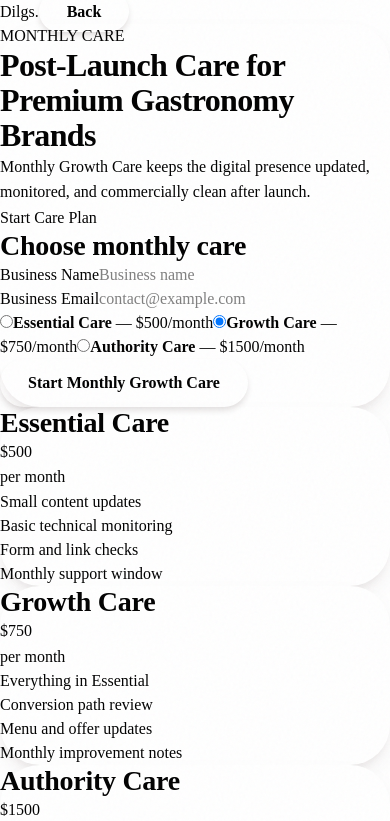
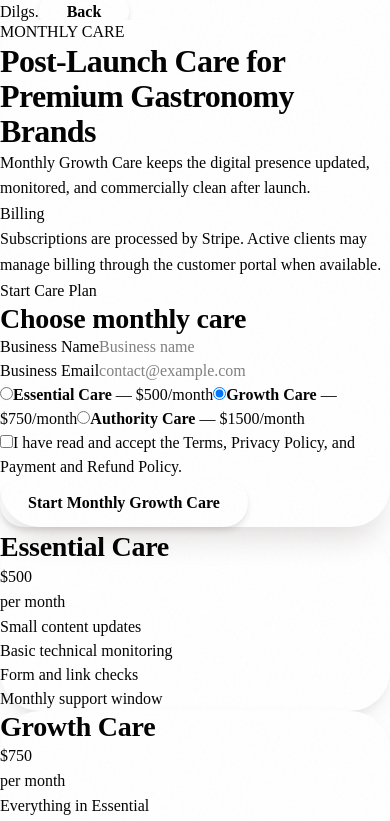
Before and after one commit to Guszts/Dukgs, a React (Vite) app in the folder client/: page /maintenance in a window 390 px wide. Shown: the top 821 px of the page. Built offline with nearby package versions, Linux system fonts and the light colour scheme.

Commit message:
Require legal acceptance for maintenance checkout

```diff
--- a/client/src/pages/Maintenance.tsx
+++ b/client/src/pages/Maintenance.tsx
@@ -15,18 +15,23 @@ export default function Maintenance() {
   const [selectedPlan, setSelectedPlan] = useState("growth");
   const [businessName, setBusinessName] = useState("");
   const [businessEmail, setBusinessEmail] = useState("");
+  const [acceptedTerms, setAcceptedTerms] = useState(false);
   const [loading, setLoading] = useState(false);
   const [error, setError] = useState("");
 
   const startSubscription = async (event: React.FormEvent) => {
     event.preventDefault();
+    if (!acceptedTerms) {
+      setError("You must accept the Terms, Privacy Policy, and Payment Policy before checkout.");
+      return;
+    }
     setLoading(true);
     setError("");
     try {
       const response = await fetch("/api/create-maintenance-subscription-session", {
         method: "POST",
         headers: { "Content-Type": "application/json" },
-        body: JSON.stringify({ selected_plan: selectedPlan, business_name: businessName, business_email: businessEmail }),
+        body: JSON.stringify({ selected_plan: selectedPlan, business_name: businessName, business_email: businessEmail, legal_accepted: acceptedTerms }),
       });
       const data = await response.json();
       if (!response.ok) throw new Error(data?.error || "Subscription checkout could not be created.");
@@ -49,56 +54,25 @@ export default function Maintenance() {
         <div className="bento-card bg-white rounded-[40px] sm:rounded-[54px] border-[3px] border-brand-brown p-6 sm:p-8 md:p-12">
           <div className="grid grid-cols-1 lg:grid-cols-12 gap-10 lg:gap-14 items-start">
             <div className="lg:col-span-5 space-y-5">
-              <div className="flex gap-2 items-center">
-                <span className="w-2.5 h-7 bg-brand-orange/80 rounded-full rotate-12" />
-                <span className="w-2.5 h-8 bg-brand-orange rounded-full -rotate-12" />
-                <span className="w-2.5 h-7 bg-brand-orange/80 rounded-full rotate-6" />
-                <span className="text-xs font-mono tracking-widest text-brand-brown/60 uppercase ml-2">MONTHLY CARE</span>
-              </div>
+              <div className="flex gap-2 items-center"><span className="w-2.5 h-7 bg-brand-orange/80 rounded-full rotate-12" /><span className="w-2.5 h-8 bg-brand-orange rounded-full -rotate-12" /><span className="w-2.5 h-7 bg-brand-orange/80 rounded-full rotate-6" /><span className="text-xs font-mono tracking-widest text-brand-brown/60 uppercase ml-2">MONTHLY CARE</span></div>
               <h1 className="font-display text-4xl sm:text-5xl text-brand-brown uppercase leading-tight tracking-tight font-black">Post-Launch Care for Premium Gastronomy Brands</h1>
               <p className="text-brand-brown/75 font-medium leading-relaxed">Monthly Growth Care keeps the digital presence updated, monitored, and commercially clean after launch.</p>
+              <div className="bg-brand-yellow rounded-[28px] border-[3px] border-brand-brown p-5 shadow-[6px_6px_0px_rgba(45,30,24,1)]"><p className="font-display text-sm uppercase tracking-wider text-brand-brown font-black">Billing</p><p className="mt-2 text-sm text-brand-brown/75 font-semibold">Subscriptions are processed by Stripe. Active clients may manage billing through the customer portal when available.</p></div>
             </div>
 
             <form onSubmit={startSubscription} className="lg:col-span-7 bg-cream border-[3px] border-brand-brown p-5 sm:p-8 rounded-[32px] shadow-[6px_6px_0px_rgba(45,30,24,1)] space-y-5">
-              <div>
-                <p className="text-[11px] font-mono tracking-widest text-brand-orange font-black uppercase">Start Care Plan</p>
-                <h2 className="font-display text-2xl sm:text-3xl uppercase text-brand-brown font-black mt-2">Choose monthly care</h2>
-              </div>
-
-              <div className="grid grid-cols-1 sm:grid-cols-2 gap-5">
-                <div><label className={labelClass}>Business Name</label><input className={inputClass} value={businessName} onChange={(e) => setBusinessName(e.target.value)} required placeholder="Business name" /></div>
-                <div><label className={labelClass}>Business Email</label><input className={inputClass} type="email" value={businessEmail} onChange={(e) => setBusinessEmail(e.target.value)} required placeholder="contact@example.com" /></div>
-              </div>
-
-              <div className="grid gap-3">
-                {plans.map((plan) => (
-                  <label key={plan.key} className={optionClass}>
-                    <input type="radio" name="plan" checked={selectedPlan === plan.key} onChange={() => setSelectedPlan(plan.key)} className="mt-0.5 accent-brand-orange" />
-                    <span><strong>{plan.name}</strong> — ${plan.price}/month</span>
-                  </label>
-                ))}
-              </div>
-
+              <div><p className="text-[11px] font-mono tracking-widest text-brand-orange font-black uppercase">Start Care Plan</p><h2 className="font-display text-2xl sm:text-3xl uppercase text-brand-brown font-black mt-2">Choose monthly care</h2></div>
+              <div className="grid grid-cols-1 sm:grid-cols-2 gap-5"><div><label className={labelClass}>Business Name</label><input className={inputClass} value={businessName} onChange={(e) => setBusinessName(e.target.value)} required placeholder="Business name" /></div><div><label className={labelClass}>Business Email</label><input className={inputClass} type="email" value={businessEmail} onChange={(e) => setBusinessEmail(e.target.value)} required placeholder="contact@example.com" /></div></div>
+              <div className="grid gap-3">{plans.map((plan) => <label key={plan.key} className={optionClass}><input type="radio" name="plan" checked={selectedPlan === plan.key} onChange={() => setSelectedPlan(plan.key)} className="mt-0.5 accent-brand-orange" /><span><strong>{plan.name}</strong> — ${plan.price}/month</span></label>)}</div>
+              <label className={optionClass}><input type="checkbox" checked={acceptedTerms} onChange={(e) => setAcceptedTerms(e.target.checked)} required className="mt-0.5 accent-brand-orange" /><span>I have read and accept the <Link href="/terms" className="underline">Terms</Link>, <Link href="/privacy" className="underline">Privacy Policy</Link>, and <Link href="/refunds" className="underline">Payment and Refund Policy</Link>.</span></label>
               {error && <div className="rounded-2xl border-[3px] border-brand-brown bg-white p-4 text-sm font-bold text-brand-brown">{error}</div>}
-
-              <button type="submit" disabled={loading} className="bubble-btn bg-brand-yellow hover:bg-brand-yellow-hover text-brand-brown px-7 py-4 rounded-full font-display font-black uppercase tracking-wider text-xs sm:text-sm text-center w-full disabled:opacity-60">
-                {loading ? "Creating Checkout" : "Start Monthly Growth Care"}
-              </button>
+              <button type="submit" disabled={loading} className="bubble-btn bg-brand-yellow hover:bg-brand-yellow-hover text-brand-brown px-7 py-4 rounded-full font-display font-black uppercase tracking-wider text-xs sm:text-sm text-center w-full disabled:opacity-60">{loading ? "Creating Checkout" : "Start Monthly Growth Care"}</button>
             </form>
           </div>
         </div>
 
         <div className="grid grid-cols-1 md:grid-cols-3 gap-6 mt-8">
-          {plans.map((plan) => (
-            <div key={plan.key} className="bento-card bg-white rounded-[32px] border-[3px] border-brand-brown p-6 shadow-[6px_6px_0px_rgba(45,30,24,1)]">
-              <h2 className="font-display text-2xl uppercase text-brand-brown font-black">{plan.name}</h2>
-              <p className="font-display text-5xl text-brand-brown font-black mt-4">${plan.price}</p>
-              <p className="text-xs font-display uppercase tracking-wider font-black text-brand-orange">per month</p>
-              <ul className="mt-6 space-y-3">
-                {plan.features.map((feature) => <li key={feature} className="text-sm text-brand-brown/75 font-bold">{feature}</li>)}
-              </ul>
-            </div>
-          ))}
+          {plans.map((plan) => <div key={plan.key} className="bento-card bg-white rounded-[32px] border-[3px] border-brand-brown p-6 shadow-[6px_6px_0px_rgba(45,30,24,1)]"><h2 className="font-display text-2xl uppercase text-brand-brown font-black">{plan.name}</h2><p className="font-display text-5xl text-brand-brown font-black mt-4">${plan.price}</p><p className="text-xs font-display uppercase tracking-wider font-black text-brand-orange">per month</p><ul className="mt-6 space-y-3">{plan.features.map((feature) => <li key={feature} className="text-sm text-brand-brown/75 font-bold">{feature}</li>)}</ul></div>)}
         </div>
       </div>
     </div>
```
